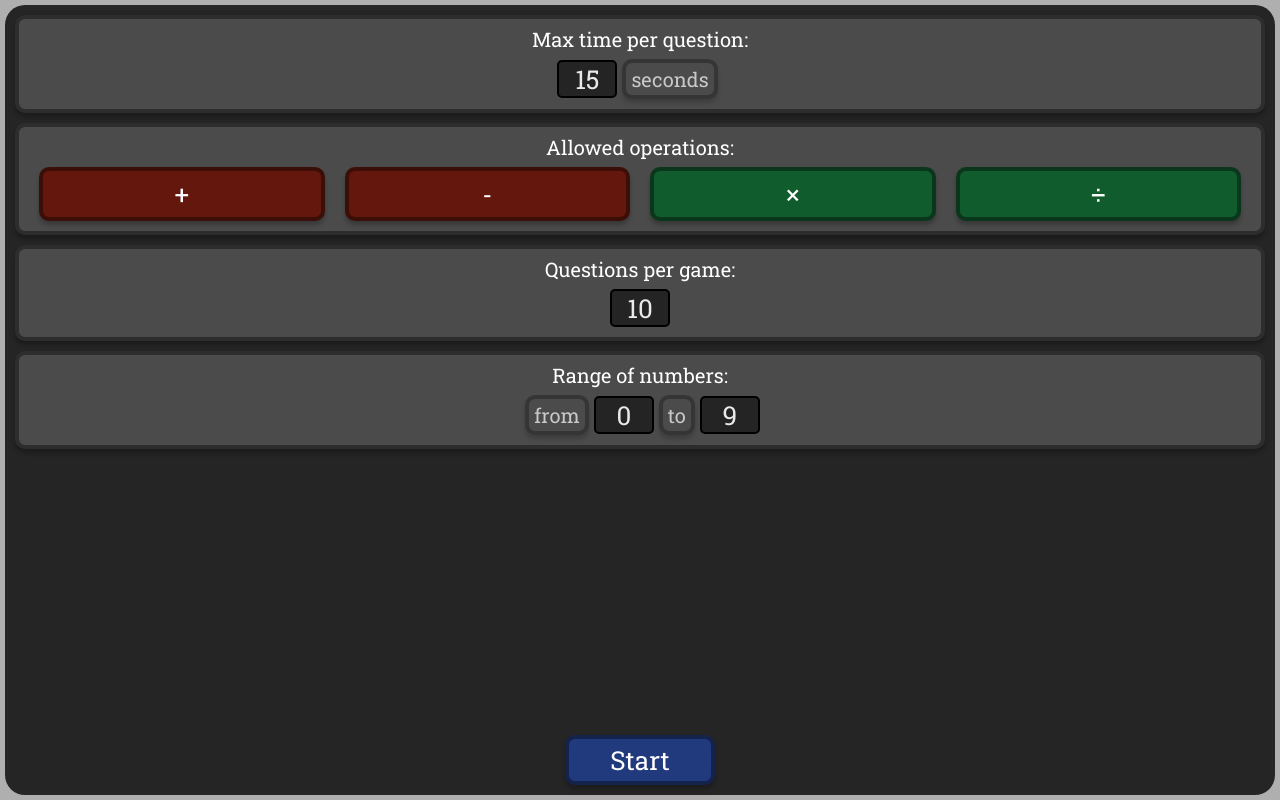
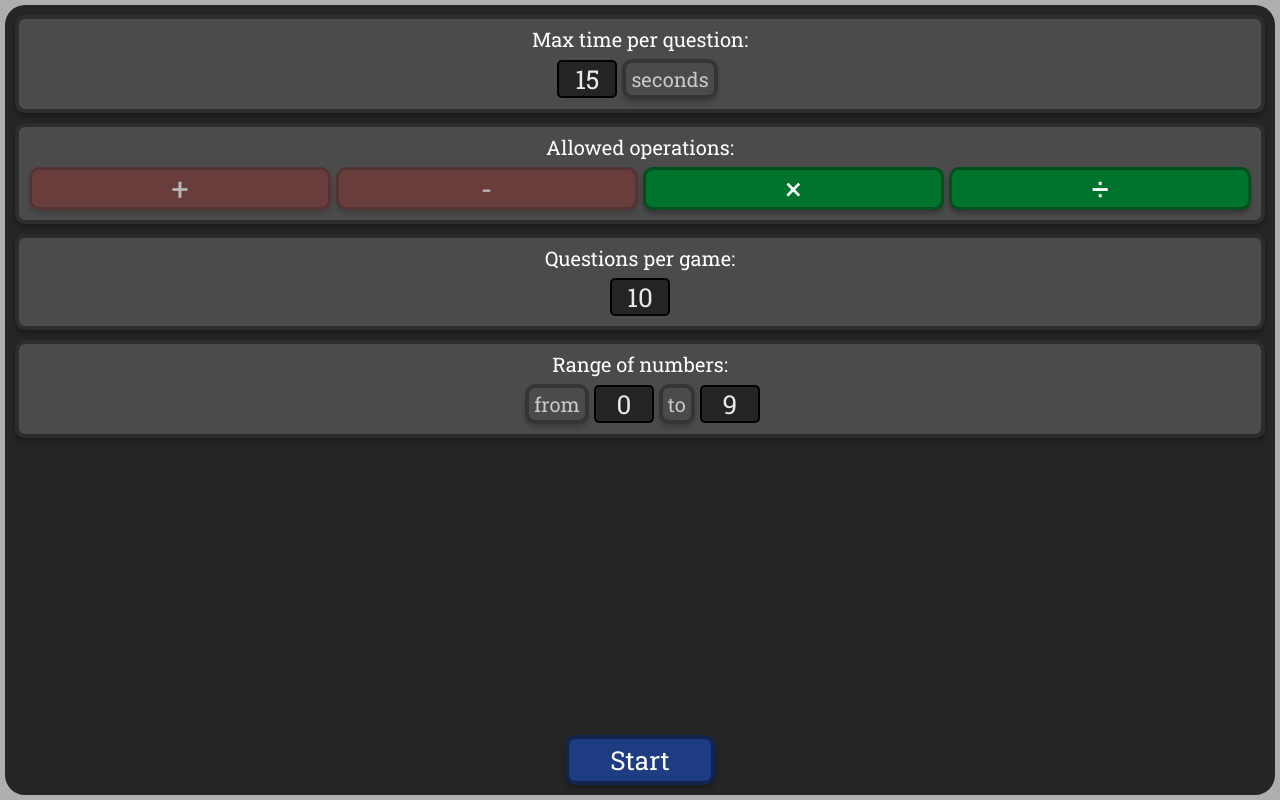
Before and after one commit to danielpqb/mathify-front, a React (Create React App) app: page / in a window 1280 px wide. Built offline with nearby package versions, Linux system fonts and the light colour scheme; no server answers; a web font is replaced by a local one.

Commit message:
Implementing enhanced interface for Config and Result screens

```diff
--- a/src/components/common/Keyboard/Key.jsx
+++ b/src/components/common/Keyboard/Key.jsx
@@ -25,7 +25,7 @@ export default function Key({ value, children }) {
     <Container
       style={style}
       onClick={() => {
-        const isNumber = !isNaN(Number(value));
+        const isNumber = !isNaN(value);
         if (isNumber) {
           return setQuestionData((old) => {
             return {
--- a/src/functions/game-functions.js
+++ b/src/functions/game-functions.js
@@ -50,6 +50,14 @@ export function saveAnswer({ setGameData, questionData }) {
   const myAnswer = Number(questionData.answer);
   const correctAnswer = Number(questionData.correctAnswer);
   const isCorrect = questionData.answer === "" ? false : myAnswer === correctAnswer ? true : false;
+  const problemData = questionData.problemData;
+
+  const writeSolution = () => {
+    const problemValues = problemData.map((box) => {
+      return box.value;
+    });
+    return problemValues.join(" ");
+  };
 
   setGameData((old) => {
     const newer = { ...old };
@@ -57,6 +65,7 @@ export function saveAnswer({ setGameData, questionData }) {
     newer.answers[questionData.id - 1].timeSpent = old.config.questionTime - questionData.timeLeft;
     newer.answers[questionData.id - 1].myAnswer = myAnswer;
     newer.answers[questionData.id - 1].correctAnswer = correctAnswer;
+    newer.answers[questionData.id - 1].solution = writeSolution();
     return newer;
   });
 }
--- a/src/pages/Game/components/Config/Config.jsx
+++ b/src/pages/Game/components/Config/Config.jsx
@@ -63,7 +63,7 @@ const Container = styled.div`
 
 const StartButton = styled.div`
   & {
-    background-color: #213a7e;
+    background-color: var(--game-start-buttom-color);
 
     border-radius: 10px;
 
--- a/src/pages/Game/components/Config/components/ConfigTable/components/ClickButton.jsx
+++ b/src/pages/Game/components/Config/components/ConfigTable/components/ClickButton.jsx
@@ -8,7 +8,9 @@ export default function ClickButton({ choice, configParamData }) {
   return (
     <Container
       style={
-        configData[configParamData.name] && configData[configParamData.name][choice] ? { background: "#115c2d" } : {}
+        configData[configParamData.name] && configData[configParamData.name][choice]
+          ? { background: "var(--config-true-color)", opacity: "1" }
+          : {}
       }
       onClick={() => {
         setConfigData((old) => {
@@ -29,12 +31,15 @@ const Container = styled.div.attrs(({ style }) => style)`
   & {
     width: 100%;
 
-    padding: 0px 5px;
-    margin: 10px;
+    padding: 3px 5px;
 
-    background: #63170d;
+    font-size: calc(var(--fontsize) + 5px);
+
+    background: var(--config-false-color);
+    opacity: 0.6;
+
     border-radius: 10px;
-    border: 4px solid rgba(0, 0, 0, 0.4);
+    border: 3px solid rgba(0, 0, 0, 0.3);
     box-shadow: 0px 4px 4px rgba(0, 0, 0, 0.25);
   }
 `;
--- a/src/pages/Game/components/Config/components/ConfigTable/components/ConfigParam.jsx
+++ b/src/pages/Game/components/Config/components/ConfigTable/components/ConfigParam.jsx
@@ -148,6 +148,7 @@ const Title = styled.div`
 
 const Choices = styled.div`
   & {
+    gap: 5px;
   }
 `;
 
--- /dev/null
+++ b/src/pages/Game/components/Result/components/Info.jsx
@@ -0,0 +1,38 @@
+import styled from "styled-components";
+import { countProps, sumProps } from "../../../../../functions/result-functions";
+import InfoBox from "./InfoBox";
+
+export default function Info({ answers }) {
+  let style;
+
+  return (
+    <Container style={style}>
+      <InfoBox
+        header={"Accuracy"}
+        value={`${((countProps({ prop: "isCorrect", withValue: true, data: answers }) / answers.length) * 100).toFixed(
+          1
+        )}%`}
+      />
+      <InfoBox
+        header={"Time"}
+        value={`${(sumProps({ prop: "timeSpent", data: answers }) / 1000).toFixed(3)}s`}
+      />
+    </Container>
+  );
+}
+
+const Container = styled.div.attrs(({ style }) => style)`
+  & {
+    border-radius: 10px;
+
+    align-items: flex-start;
+
+    height: fit-content;
+
+    gap: 5px;
+
+    margin-bottom: 10px;
+
+    flex-wrap: wrap;
+  }
+`;
--- /dev/null
+++ b/src/pages/Game/components/Result/components/InfoBox.jsx
@@ -0,0 +1,52 @@
+import styled from "styled-components";
+
+export default function InfoBox({ header, value }) {
+  let style;
+
+  return (
+    <Container style={style}>
+      <Header>{header}</Header>
+      <Value>{value}</Value>
+    </Container>
+  );
+}
+
+const Container = styled.div.attrs(({ style }) => style)`
+  & {
+    font-size: calc(var(--fontsize) - 10px);
+
+    border-radius: 10px;
+
+    border: 2px solid rgba(0, 0, 0, 0.4);
+    box-shadow: 0px 4px 4px rgba(0, 0, 0, 0.25);
+
+    justify-self: center;
+
+    width: fit-content;
+    height: fit-content;
+
+    flex-direction: column;
+
+    overflow: hidden;
+  }
+`;
+
+const Header = styled.div`
+  & {
+    padding: 5px 10px;
+
+    font-size: calc(var(--fontsize) - 7px);
+
+    background: var(--result-infobox-header-color);
+  }
+`;
+
+const Value = styled.div`
+  & {
+    padding: 5px 10px;
+
+    font-size: calc(var(--fontsize) - 5px);
+
+    background: var(--result-infobox-value-color);
+  }
+`;
--- a/src/pages/Game/components/Result/components/Line.jsx
+++ b/src/pages/Game/components/Result/components/Line.jsx
@@ -2,18 +2,30 @@ import styled from "styled-components";
 import Value from "./Value";
 
 export default function Line({ data, type }) {
-  const filterValues = ["id", "myAnswer", "correctAnswer", "timeSpent"];
+  const filterValues = ["id", "solution", "myAnswer", "isCorrect"];
 
   let style = {
     gridTemplateColumns: filterValues
-      .map(() => {
+      .map((value, index) => {
+        if (index === 0 || index === 3) {
+          return "0.4fr ";
+        } else if (index === 2) {
+          return "0.6fr ";
+        }
         return "1fr ";
       })
       .join(""),
   };
 
   if (type === "header") {
-    style = { ...style, height: "50px" };
+    style = {
+      ...style,
+      height: "50px",
+      minHeight: "50px",
+      borderRadius: "5px",
+      borderTop: "3px solid rgba(255, 255, 255, 0.4)",
+      borderBottom: "3px solid rgba(255, 255, 255, 0.4)",
+    };
   }
   if (type === "answer" || type === "footer") {
     style = { ...style, height: "40px" };
@@ -30,12 +42,13 @@ export default function Line({ data, type }) {
 
   return (
     <Container style={style}>
-      {filterValues.map((valueName, index) => {
-        const value = String(lineData[valueName]);
+      {filterValues.map((columnName, index) => {
+        const value = String(lineData[columnName]);
 
         return (
           <Value
             value={value}
+            columnName={columnName}
             lineData={lineData}
             key={index}
           />
--- a/src/pages/Game/components/Result/components/List.jsx
+++ b/src/pages/Game/components/Result/components/List.jsx
@@ -1,7 +1,7 @@
 import { useContext } from "react";
 import styled from "styled-components";
 import { AppContext } from "../../../../../contexts/contexts";
-import { countProps, sumProps } from "../../../../../functions/result-functions";
+import Info from "./Info";
 import Line from "./Line";
 
 export default function List() {
@@ -11,22 +11,17 @@ export default function List() {
 
   const headerData = {
     id: "Id",
-    isCorrect: "Correct",
+    isCorrect: "✓",
     timeSpent: "Time",
-    myAnswer: "My Answer",
+    myAnswer: "Answer",
     correctAnswer: "Correct Answer",
-  };
-
-  const footerData = {
-    id: "",
-    isCorrect: countProps({ prop: "isCorrect", withValue: true, data: answers }),
-    timeSpent: `${(sumProps({ prop: "timeSpent", data: answers }) / 1000).toFixed(3)}s`,
-    myAnswer: "",
-    correctAnswer: "",
+    solution: "Solution",
   };
 
   return (
     <Container>
+      <Info answers={answers} />
+
       <Line
         type={"header"}
         data={headerData}
@@ -41,10 +36,6 @@ export default function List() {
             />
           );
         })}
-        <Line
-          type={"footer"}
-          data={footerData}
-        />
       </ListBody>
     </Container>
   );
@@ -58,6 +49,8 @@ const Container = styled.div`
     padding: 0px 5px;
 
     height: calc(100% - 60px);
+
+    max-width: 500px;
   }
 `;
 
--- a/src/pages/Game/components/Result/components/Restart.jsx
+++ b/src/pages/Game/components/Result/components/Restart.jsx
@@ -28,7 +28,7 @@ export default function Restart() {
 
 const Container = styled.div`
   & {
-    background-color: #7e7c21;
+    background-color: var(--game-restart-buttom-color);
 
     border-radius: 10px;
 
--- a/src/pages/Game/components/Result/components/Value.jsx
+++ b/src/pages/Game/components/Result/components/Value.jsx
@@ -1,11 +1,28 @@
 import styled from "styled-components";
 
-export default function Value({ value, lineData }) {
+export default function Value({ value, columnName, lineData }) {
   let style;
 
-  lineData.type === "header" || lineData.type === "footer"
-    ? (style = { backgroundColor: "var(--result-answers-header-color)" })
-    : (style = { backgroundColor: "var(--result-answers-line-color)" });
+  if (lineData.type === "header" || lineData.type === "footer") {
+    style = {
+      backgroundColor: "var(--result-answers-header-color)",
+      borderRadius: "0px",
+      border: "none",
+      boxShadow: "none",
+    };
+  } else {
+    style = { backgroundColor: "var(--result-answers-line-color)" };
+
+    if (columnName === "isCorrect") {
+      if (lineData.isCorrect) {
+        style = { ...style, color: "var(--game-answers-true-color)" };
+        value = <ion-icon name="checkmark-circle"></ion-icon>;
+      } else {
+        style = { ...style, color: "var(--game-answers-false-color)" };
+        value = <ion-icon name="close-circle"></ion-icon>;
+      }
+    }
+  }
 
   return <Container style={style}>{value}</Container>;
 }
@@ -23,4 +40,9 @@ const Container = styled.div.attrs(({ style }) => style)`
 
     padding: 0px 5px;
   }
+
+  ion-icon {
+    color: ${(style) => style.color};
+    filter: drop-shadow(1px 2px 1px rgba(0, 0, 0, 0.4)) brightness(1.2);
+  }
 `;
--- a/src/styles/global-styles.js
+++ b/src/styles/global-styles.js
@@ -6,6 +6,9 @@ export const GlobalStyle = createGlobalStyle`
 
     --background-a-color: #afafaf;
     --background-b-color: #252525;
+
+    --config-true-color: rgb(0, 115, 45);
+    --config-false-color: rgba(180, 30, 30, 0.5);
 
     --keyboard-buttom-enter-color: #11257c;
     --keyboard-buttom-backspace-color: #BC2525;
@@ -18,14 +21,18 @@ export const GlobalStyle = createGlobalStyle`
 
     --question-timer-color: #BC2525;
 
+    --game-start-buttom-color: rgb(30, 60, 130);
+    --game-restart-buttom-color: rgb(180, 170, 0);
+
     --game-answers-true-color: #287211;
     --game-answers-false-color: #BC2525;
     --game-answers-none-color: #747474;
 
-    --result-answers-true-color: #287211;
-    --result-answers-false-color: #BC2525;
-    --result-answers-header-color: #747474;
-    --result-answers-line-color: #3b3b3b;
+    --result-answers-header-color: transparent;
+    --result-answers-line-color: rgb(70, 70, 70);
+
+    --result-infobox-header-color: rgb(60, 70, 70);
+    --result-infobox-value-color: rgb(90, 100, 100);
 
     --doc-heigth: 100%;
   }
```
